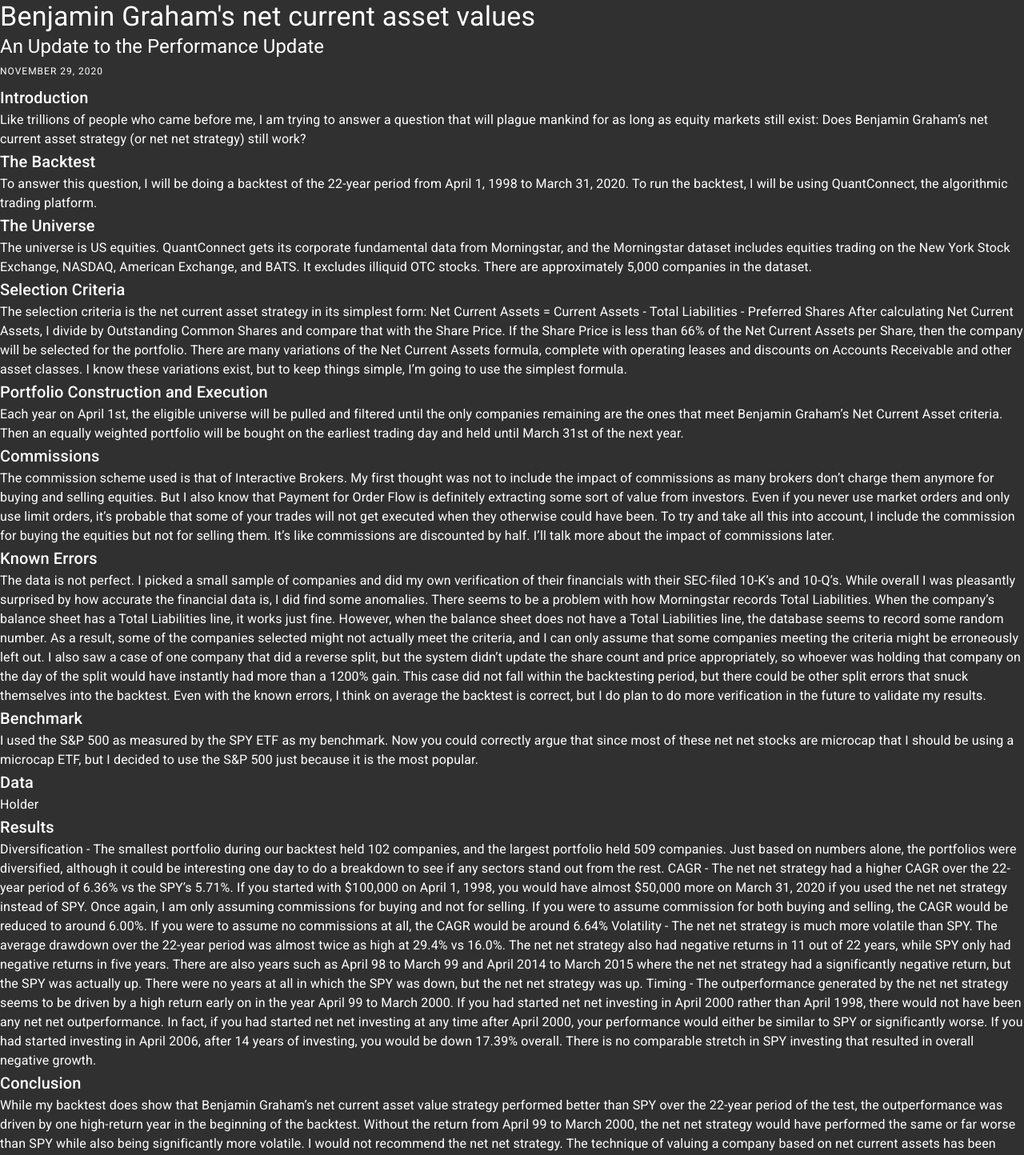
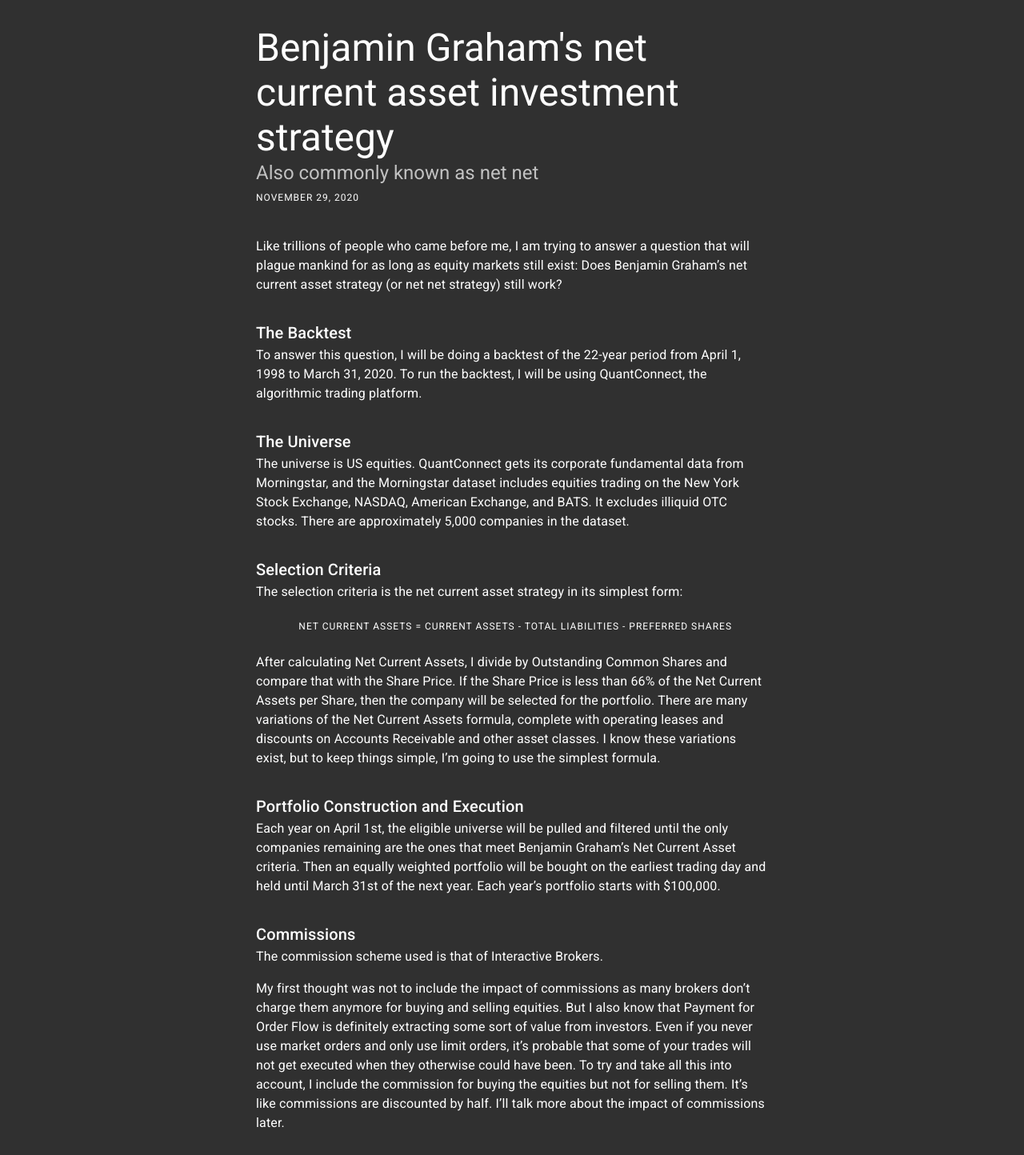
Before and after one commit to victorwlin/bearwithme, a React (Create React App) app: page / in a window 1280 px wide. Shown: the top 1444 px of the page at 80% size. Built offline with nearby package versions, Linux system fonts and the light colour scheme.

Commit message:
Format text and add image

```diff
--- a/src/App.js
+++ b/src/App.js
@@ -1,124 +1,155 @@
 import { Typography, Grid } from '@material-ui/core';
+import { makeStyles } from '@material-ui/core/styles';
+import table from './table.jpg';
+
+const useStyles = makeStyles({
+  section: {
+    marginTop: 32
+  },
+  image: {
+    maxWidth: "100%"
+  }
+});
 
 function App() {
-  const title = "h4";
+  const classes = useStyles();
+
+  const title = "h3";
   const subtitle = "h5";
   const date = "overline";
   const section = "h6";
   const body = "body1";
 
   return (
-    <Grid>
-      <Typography variant={title}>
-        Benjamin Graham's net current asset values
+    <Grid container>
+
+      <Grid item xs={1} sm={2} lg={3} />
+
+      <Grid item xs={10} sm={8} lg={6}>
+
+        <Typography variant={title} className={classes.section}>
+          Benjamin Graham's net current asset investment strategy
         </Typography>
-
-      <Typography variant={subtitle}>
-        An Update to the Performance Update
+        <Typography variant={subtitle} color="textSecondary">
+          Also commonly known as net net
         </Typography>
-
         <Typography variant={date}>
           November 29, 2020
         </Typography>
 
-      <Typography variant={section}>
-        Introduction
-      </Typography>
-
-      <Typography variant={body}>
+        <Typography variant={body} className={classes.section}>
           Like trillions of people who came before me, I am trying to answer a question that will plague mankind for as long as equity markets still exist: Does Benjamin Graham’s net current asset strategy (or net net strategy) still work?
         </Typography>
 
-      <Typography variant={section}>
+        <Typography variant={section} className={classes.section}>
           The Backtest
         </Typography>
-
         <Typography variant={body}>
           To answer this question, I will be doing a backtest of the 22-year period from April 1, 1998 to March 31, 2020. To run the backtest, I will be using QuantConnect, the algorithmic trading platform.
         </Typography>
 
-      <Typography variant={section}>
+        <Typography variant={section} className={classes.section}>
           The Universe
         </Typography>
-
         <Typography variant={body}>
           The universe is US equities. QuantConnect gets its corporate fundamental data from Morningstar, and the Morningstar dataset includes equities trading on the New York Stock Exchange, NASDAQ, American Exchange, and BATS. It excludes illiquid OTC stocks. There are approximately 5,000 companies in the dataset.
         </Typography>
 
-      <Typography variant={section}>
+        <Typography variant={section} className={classes.section}>
           Selection Criteria
         </Typography>
-
+        <Typography variant={body} paragraph>
+          The selection criteria is the net current asset strategy in its simplest form:
+        </Typography>
+        <Grid container>
+          <Grid item xs={1} />
+          <Grid item xs={11}>
+            <Typography paragraph variant="overline">
+                Net Current Assets = Current Assets - Total Liabilities - Preferred Shares
+            </Typography>
+          </Grid>
+        </Grid>
         <Typography variant={body}>
-        The selection criteria is the net current asset strategy in its simplest form:
-          Net Current Assets = Current Assets - Total Liabilities - Preferred Shares
-        After calculating Net Current Assets,  I divide by Outstanding Common Shares and compare that with the Share Price. If the Share Price is less than 66% of the Net Current Assets per Share, then the company will be selected for the portfolio.
+          After calculating Net Current Assets, I divide by Outstanding Common Shares and compare that with the Share Price. If the Share Price is less than 66% of the Net Current Assets per Share, then the company will be selected for the portfolio.
           There are many variations of the Net Current Assets formula, complete with operating leases and discounts on Accounts Receivable and other asset classes. I know these variations exist, but to keep things simple, I’m going to use the simplest formula.
         </Typography>
 
-      <Typography variant={section}>
+        <Typography variant={section} className={classes.section}>
           Portfolio Construction and Execution
         </Typography>
-
         <Typography variant={body}>
-        Each year on April 1st, the eligible universe will be pulled and filtered until the only companies remaining are the ones that meet Benjamin Graham’s Net Current Asset criteria. Then an equally weighted portfolio will be bought on the earliest trading day and held until March 31st of the next year.
+          Each year on April 1st, the eligible universe will be pulled and filtered until the only companies remaining are the ones that meet Benjamin Graham’s Net Current Asset criteria. Then an equally weighted portfolio will be bought on the earliest trading day and held until March 31st of the next year. Each year’s portfolio starts with $100,000.
         </Typography>
 
-      <Typography variant={section}>
+        <Typography variant={section} className={classes.section}>
           Commissions
         </Typography>
-
+        <Typography variant={body} paragraph>
+          The commission scheme used is that of Interactive Brokers.
+        </Typography>
         <Typography variant={body}>
-        The commission scheme used is that of Interactive Brokers.
           My first thought was not to include the impact of commissions as many brokers don’t charge them anymore for buying and selling equities. But I also know that Payment for Order Flow is definitely extracting some sort of value from investors. Even if you never use market orders and only use limit orders, it’s probable that some of your trades will not get executed when they otherwise could have been. To try and take all this into account, I include the commission for buying the equities but not for selling them. It’s like commissions are discounted by half. I’ll talk more about the impact of commissions later.
         </Typography>
 
-      <Typography variant={section}>
+        <Typography variant={section} className={classes.section}>
           Known Errors
         </Typography>
-
+        <Typography variant={body} paragraph>
+          The data is not perfect. I picked a small sample of companies and did my own verification of their financials with their SEC-filed 10-K’s and 10-Q’s. While overall I was pleasantly surprised by how accurate the financial data is, I did find some anomalies.
+        </Typography>
+        <Typography variant={body} paragraph>
+          There seems to be a problem with how Morningstar records Total Liabilities. When the company’s balance sheet has a Total Liabilities line, it works just fine. However, when the balance sheet does not have a Total Liabilities line, the database seems to record some random number. As a result, some of the companies selected might not actually meet the criteria, and I can only assume that some companies meeting the criteria might be erroneously left out.
+        </Typography>
+        <Typography variant={body} paragraph>
+          I also saw a case of one company that did a reverse split, but the system didn’t update the share count and price appropriately, so whoever was holding that company on the day of the split would have instantly had more than a 1200% gain. This case did not fall within the backtesting period, but there could be other split errors that snuck themselves into the backtest.
+        </Typography>
         <Typography variant={body}>
-        The data is not perfect. I picked a small sample of companies and did my own verification of their financials with their SEC-filed 10-K’s and 10-Q’s. While overall I was pleasantly surprised by how accurate the financial data is, I did find some anomalies.
-        There seems to be a problem with how Morningstar records Total Liabilities. When the company’s balance sheet has a Total Liabilities line, it works just fine. However, when the balance sheet does not have a Total Liabilities line, the database seems to record some random number. As a result, some of the companies selected might not actually meet the criteria, and I can only assume that some companies meeting the criteria might be erroneously left out.
-        I also saw a case of one company that did a reverse split, but the system didn’t update the share count and price appropriately, so whoever was holding that company on the day of the split would have instantly had more than a 1200% gain. This case did not fall within the backtesting period, but there could be other split errors that snuck themselves into the backtest.
           Even with the known errors, I think on average the backtest is correct, but I do plan to do more verification in the future to validate my results.
         </Typography>
 
-      <Typography variant={section}>
+        <Typography variant={section} className={classes.section}>
           Benchmark
         </Typography>
-
         <Typography variant={body}>
           I used the S&P 500 as measured by the SPY ETF as my benchmark. Now you could correctly argue that since most of these net net stocks are microcap that I should be using a microcap ETF, but I decided to use the S&P 500 just because it is the most popular.
         </Typography>
 
-      <Typography variant={section}>
+        <Typography variant={section} className={classes.section}>
           Data
         </Typography>
+        <Grid item>
+          <img src={table} alt="Table" className={classes.image} />
+        </Grid>
 
-      <Typography variant={body}>
-        Holder
-      </Typography>
-
-      <Typography variant={section}>
+        <Typography variant={section} className={classes.section}>
           Results
         </Typography>
-
+        <Typography variant={body} paragraph>
+          Diversification - The smallest portfolio during our backtest held 102 companies, and the largest portfolio held 509 companies. Just based on numbers alone, the portfolios were diversified, although it could be interesting one day to do a breakdown to see if any sectors stand out from the rest.
+        </Typography>
+        <Typography variant={body} paragraph>
+          CAGR - The net net strategy had a higher CAGR over the 22-year period of 6.36% vs the SPY’s 5.71%. If you started with $100,000 on April 1, 1998, you would have almost $50,000 more on March 31, 2020 if you used the net net strategy instead of SPY. Once again, I am only assuming commissions for buying and not for selling. If you were to assume commission for both buying and selling, the CAGR would be reduced to around 6.00%. If you were to assume no commissions at all, the CAGR would be around 6.64%
+        </Typography>
+         <Typography variant={body} paragraph>
+          Volatility - The net net strategy is much more volatile than SPY. The average drawdown over the 22-year period was almost twice as high at 29.4% vs 16.0%. The net net strategy also had negative returns in 11 out of 22 years, while SPY only had negative returns in five years. There are also years such as April 98 to March 99 and April 2014 to March 2015 where the net net strategy had a significantly negative return, but the SPY was actually up. There were no years at all in which the SPY was down, but the net net strategy was up.
+        </Typography>
         <Typography variant={body}>
-        Diversification - The smallest portfolio during our backtest held 102 companies, and the largest portfolio held 509 companies. Just based on numbers alone, the portfolios were diversified, although it could be interesting one day to do a breakdown to see if any sectors stand out from the rest.
-        CAGR - The net net strategy had a higher CAGR over the 22-year period of 6.36% vs the SPY’s 5.71%. If you started with $100,000 on April 1, 1998, you would have almost $50,000 more on March 31, 2020 if you used the net net strategy instead of SPY. Once again, I am only assuming commissions for buying and not for selling. If you were to assume commission for both buying and selling, the CAGR would be reduced to around 6.00%. If you were to assume no commissions at all, the CAGR would be around 6.64%
-        Volatility - The net net strategy is much more volatile than SPY. The average drawdown over the 22-year period was almost twice as high at 29.4% vs 16.0%. The net net strategy also had negative returns in 11 out of 22 years, while SPY only had negative returns in five years. There are also years such as April 98 to March 99 and April 2014 to March 2015 where the net net strategy had a significantly negative return, but the SPY was actually up. There were no years at all in which the SPY was down, but the net net strategy was up.
           Timing - The outperformance generated by the net net strategy seems to be driven by a high return early on in the year April 99 to March 2000. If you had started net net investing in April 2000 rather than April 1998, there would not have been any net net outperformance. In fact, if you had started net net investing at any time after April 2000, your performance would either be similar to SPY or significantly worse. If you had started investing in April 2006, after 14 years of investing, you would be down 17.39% overall. There is no comparable stretch in SPY investing that resulted in overall negative growth.
         </Typography>
 
-      <Typography variant={section}>
+        <Typography variant={section} className={classes.section}>
           Conclusion
         </Typography>
-
+        <Typography variant={body} paragraph>
+          While my backtest does show that Benjamin Graham’s net current asset value strategy performed better than SPY over the 22-year period of the test, the outperformance was driven by one high-return year in the beginning of the backtest. Without the return from April 99 to March 2000, the net net strategy would have performed the same or far worse than SPY while also being significantly more volatile. I would not recommend the net net strategy.
+        </Typography>
         <Typography variant={body}>
-        While my backtest does show that Benjamin Graham’s net current asset value strategy performed better than SPY over the 22-year period of the test, the outperformance was driven by one high-return year in the beginning of the backtest. Without the return from April 99 to March 2000, the net net strategy would have performed the same or far worse than SPY while also being significantly more volatile. I would not recommend the net net strategy.
           The technique of valuing a company based on net current assets has been around forever. Benjamin Graham originally developed and tested this method between 1930 and 1932. He then went on to use this method extensively while running his investment management business, the Graham-Newman Corporation, through 1956. He reported that over a 30-year period, his average return using this method was about 20% per year.
         </Typography>
+
+      </Grid>
+
+      <Grid item xs={1} sm={2} lg={3} />
 
     </Grid>
   );
```
Also changed, not shown: src/table.jpg (added), 1 other file (tests, documents, lock files or other folders). Lines whose indentation alone changed are shown as unchanged.
